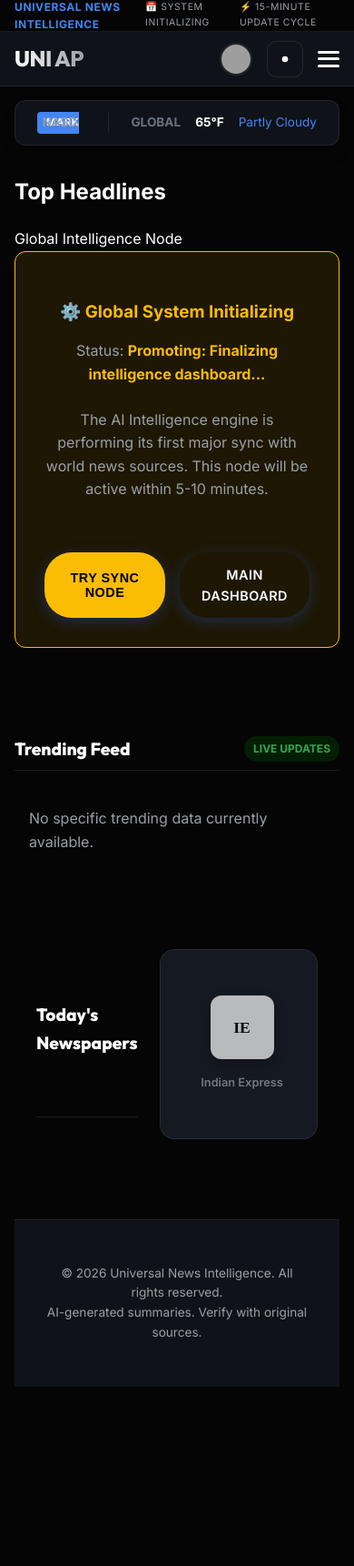
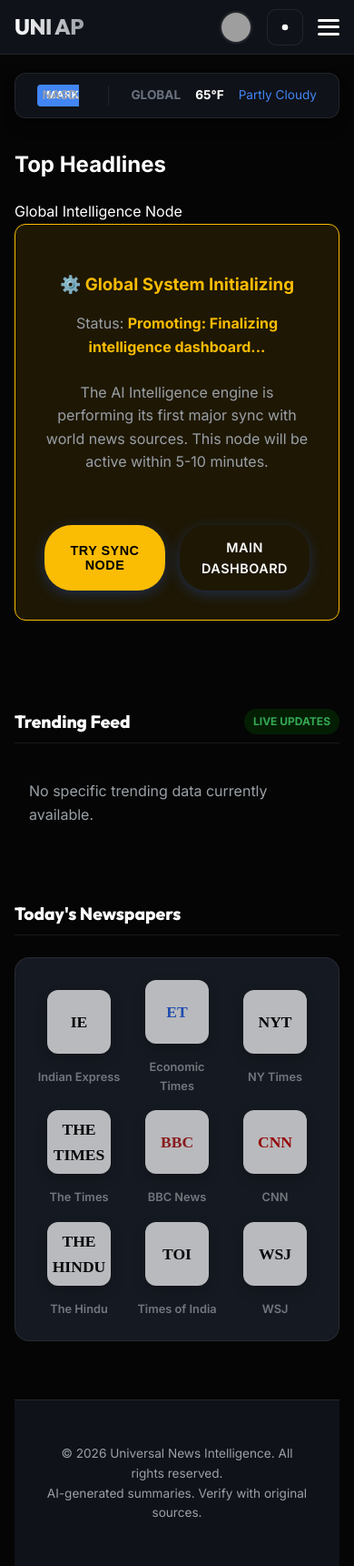
Before and after one commit to 24981a424k-Ashok/Intelligence_agent, a FastAPI app: page /dashboard in a window 390 px wide. Shown: the top 1721 px of the page at 91% size. Before the commit the page ends 1524 px from the top, so only its background shows below. Run offline with FastAPI, Linux system fonts and the light colour scheme; data comes from the database, SQL or seed files in the repository; data that the repository does not hold is empty; some libraries are stand-ins or nearby versions; grey boxes are pictures that could not be loaded.

Commit message:
Mobile UI Polish: Hide global info bar, fix newspaper grid, cache bust

```diff
--- a/web/static/style.css
+++ b/web/static/style.css
@@ -1033,8 +1033,7 @@ header {
 
     /* Global layout */
     .global-info-bar {
-        padding: 0 1rem;
-        height: 35px;
+        display: none !important;
     }
 
     .info-right {
@@ -1046,7 +1045,7 @@ header {
     }
 
     header {
-        top: 35px;
+        top: 0;
         height: 60px;
         padding: 0 1rem;
     }
@@ -1062,7 +1061,7 @@ header {
     }
 
     .main-content {
-        margin-top: 110px;
+        margin-top: 80px;
         padding: 0 1rem 3rem;
     }
 
@@ -1245,15 +1244,18 @@ header {
     }
 
     /* Newspaper shelf */
-    .newspapers-bottom {
+    .paper-shelf {
         padding: 1.5rem;
-        gap: 1.5rem;
-        display: flex !important;
-        overflow-x: auto;
+        gap: 1rem;
+        display: grid;
+        grid-template-columns: repeat(3, 1fr);
+        overflow-x: visible;
+        justify-items: center;
     }
 
     .paper-item {
-        min-width: 100px;
+        min-width: auto;
+        width: 100%;
     }
 
     .paper-logo {
--- a/web/templates/dashboard.html
+++ b/web/templates/dashboard.html
@@ -9,9 +9,9 @@
     <link
         href="https://fonts.googleapis.com/css2?family=Inter:wght@400;500;600;700&family=Outfit:wght@300;400;600;800&display=swap"
         rel="stylesheet">
-    <link rel="stylesheet" href="/static/style.css?v=4.8">
+    <link rel="stylesheet" href="/static/style.css?v=4.7">
     <script src="https://cdn.jsdelivr.net/npm/chart.js"></script>
-    <script src="/static/dashboard.js?v=4.8" defer></script>
+    <script src="/static/dashboard.js?v=4.7" defer></script>
 
     <!-- Firebase SDKs -->
     <script src="https://www.gstatic.com/firebasejs/10.7.1/firebase-app-compat.js"></script>
@@ -588,24 +588,6 @@
                         <a href="/dashboard?category=entertainment" class="mobile-cat-link">Entertainment</a>
                     </div>
                 </div>
-
-                <div class="mobile-nav-group">
-                    <div class="mobile-nav-label">Global Nodes</div>
-                    <div class="mobile-category-grid">
-                        <a href="/dashboard?country=china" class="mobile-cat-link">🇨🇳 China</a>
-                        <a href="/dashboard?country=japan" class="mobile-cat-link">🇯🇵 Japan</a>
-                        <a href="/dashboard?country=gb" class="mobile-cat-link">🇬🇧 UK</a>
-                        <a href="/dashboard?country=usa" class="mobile-cat-link">🇺🇸 USA</a>
-                        <a href="/dashboard?country=india" class="mobile-cat-link">🇮🇳 India</a>
-                        <a href="/dashboard?country=russia" class="mobile-cat-link">🇷🇺 Russia</a>
-                        <a href="/dashboard?country=germany" class="mobile-cat-link">🇩🇪 Germany</a>
-                        <a href="/dashboard?country=france" class="mobile-cat-link">🇫🇷 France</a>
-                        <a href="/dashboard?country=australia" class="mobile-cat-link">🇦🇺 Australia</a>
-                        <a href="/dashboard?country=sg" class="mobile-cat-link">🇸🇬 Singapore</a>
-                        <a href="/dashboard?country=ae" class="mobile-cat-link">🇦🇪 UAE</a>
-                    </div>
-                </div>
-
                 <a href="/saved" class="mobile-nav-link">🔖 Saved Items</a>
                 <a href="/mock-test" class="mobile-nav-link">📝 Mock Test</a>
                 <a href="/history" class="mobile-nav-link">📖 History</a>
```
